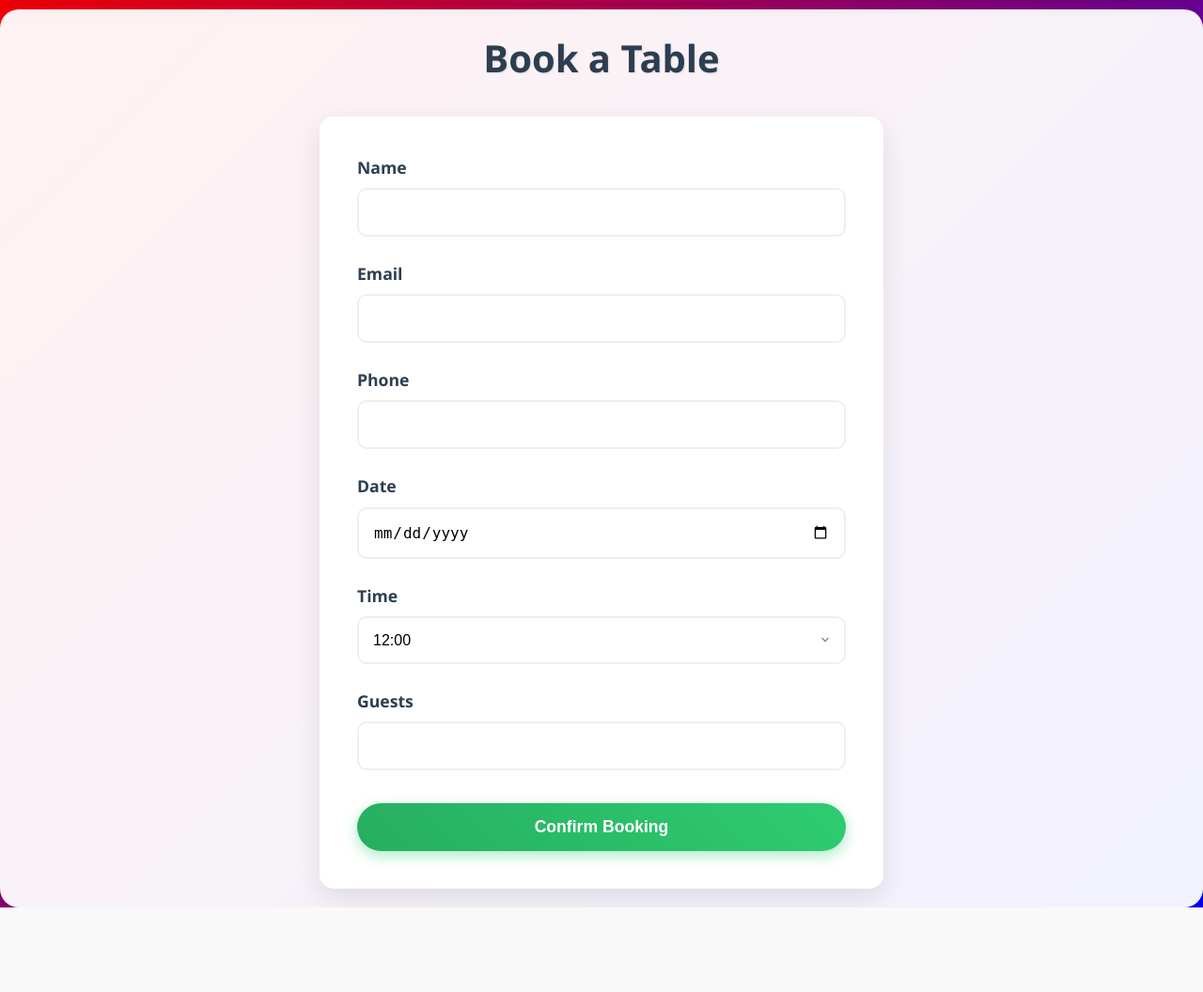
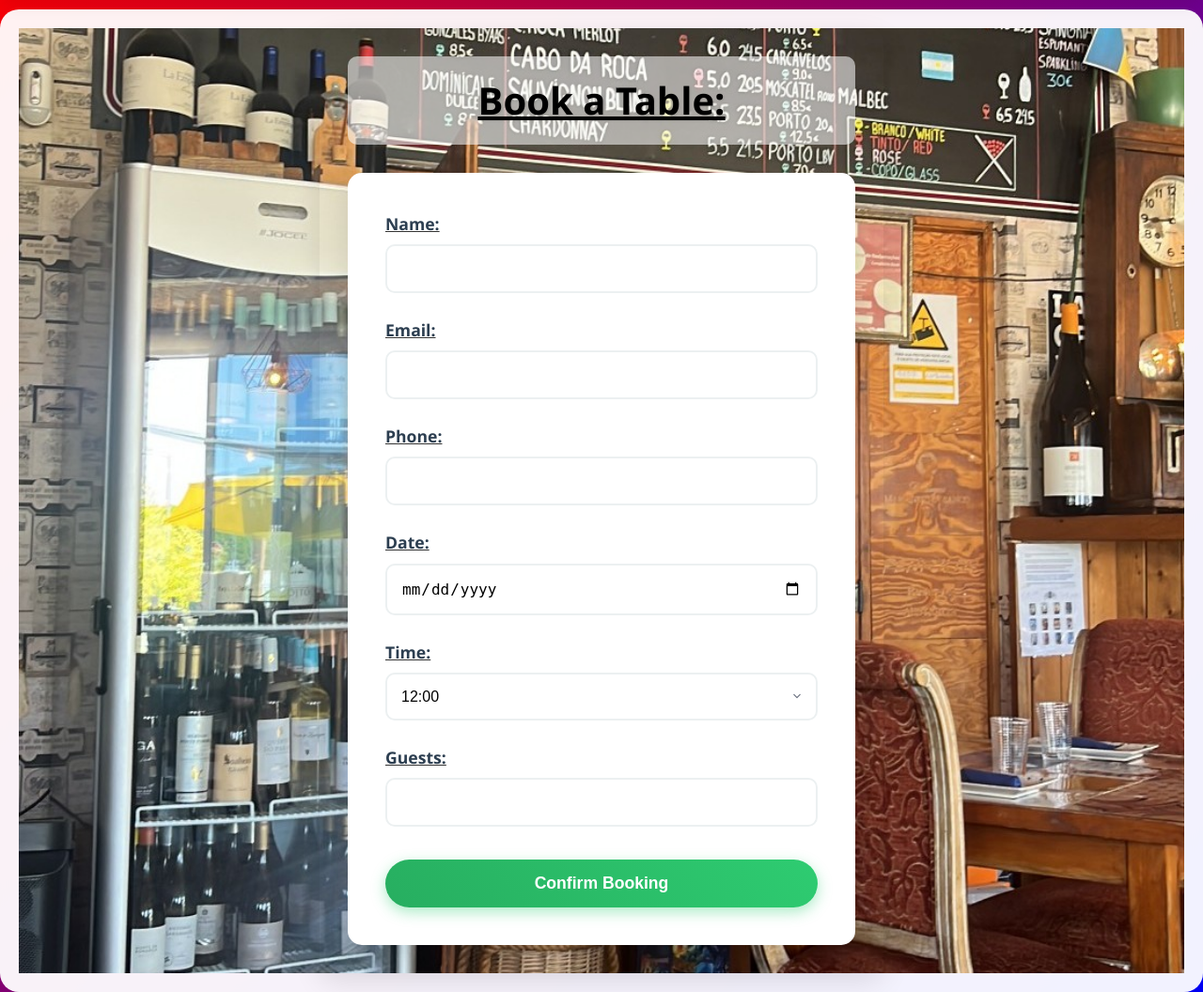
Before and after one commit to Wald13/Milestone3, a Django app: page /book/ in a window 1280 px wide. Shown: the part 70-1126 px from the top of the page at 94% size. Before the commit the page ends 1036 px from the top, so only its background shows below. Run offline with Django 5.2, Linux system fonts and the light colour scheme.

Commit message:
Add backgroung image to the booking form page

```diff
--- a/restaurant_booking_system/bookings/static/bookings/css/styles.css
+++ b/restaurant_booking_system/bookings/static/bookings/css/styles.css
@@ -624,7 +624,7 @@ html {
 }
 
 /* ==========================================================================
-   Background Image Styles
+   Background Image Styles Menu Section
    ========================================================================== */
 
 .background-image-menu {
@@ -633,7 +633,6 @@ html {
     background-size: cover;     /* Makes the image cover entire box */
     min-height: 100vh;               /* Height (almost full screen) */
     padding: 40px;
-
 }
 
 .background-image-menu .menu-title,
@@ -644,3 +643,30 @@ html {
     border-radius: 10px;
     padding: 15px;
 }
+
+/* ==========================================================================
+   Background Image Styles Bokking Form Section
+   ========================================================================== */
+
+   .background-image-booking {
+    background: url("../Images/Barview2.jpg") no-repeat center center/cover;
+    display: flex;
+    align-items: center;
+    justify-content: center;
+    text-decoration: underline;
+}
+
+.booking-form h1 {
+    color:#000000; /* ensures text is visible */
+    background-color: rgba(255, 255, 255, 0.55); /* makes text/images readable */
+    border-radius: 10px;
+    padding: 15px;
+    text-decoration: underline;
+}
+.booking-form-container {
+    padding: 30px;
+    border-radius: 15px;
+    box-shadow: 0 10px 30px rgba(0, 0, 0, 0.1);
+    max-width: 600px;
+    width: 100%;
+}
--- a/restaurant_booking_system/bookings/templates/bookings/booking_form.html
+++ b/restaurant_booking_system/bookings/templates/bookings/booking_form.html
@@ -6,34 +6,39 @@
 {% block title %}Make a Booking{% endblock %}
 
 {% block content %}
-<h1>Book a Table</h1>
+<div class="background-image-booking">
+    <div class="booking-form">
+        <div class="booking-form-container">
+            <h1>Book a Table:</h1>
             <form method="POST">
                 {% csrf_token %}
-    <label for="name">Name</label>
+                <label for="name">Name:</label>
                 <input type="text" name="name" id="name" required>
 
-    <label for="email">Email</label>
+                <label for="email">Email:</label>
                 <input type="email" name="email" id="email" required>
 
-    <label for="phone">Phone</label>
+                <label for="phone">Phone:</label>
                 <input type="text" name="phone" id="phone" required>
 
-    <label for="date">Date</label>
+                <label for="date">Date:</label>
                 <input type="date" name="date" id="date" required>
 
-    <label for="time">Time</label>
+                <label for="time">Time:</label>
                 <select name="time" id="time">
                     {% for t in times %}
                         <option value="{{ t }}">{{ t }}</option>
                     {% endfor %}
                 </select>
 
-    <label for="guests">Guests</label>
+                <label for="guests">Guests:</label>
                 <input type="number" name="guests" id="guests" required min="1">
 
                 <button type="submit" class="confirm">Confirm Booking</button>
             </form>
-
+        </div>
+    </div>
+</div>
 {% if error %}
 <p class="error">{{ error }}</p>
 {% endif %}
```
Lines whose indentation alone changed are shown as unchanged.
